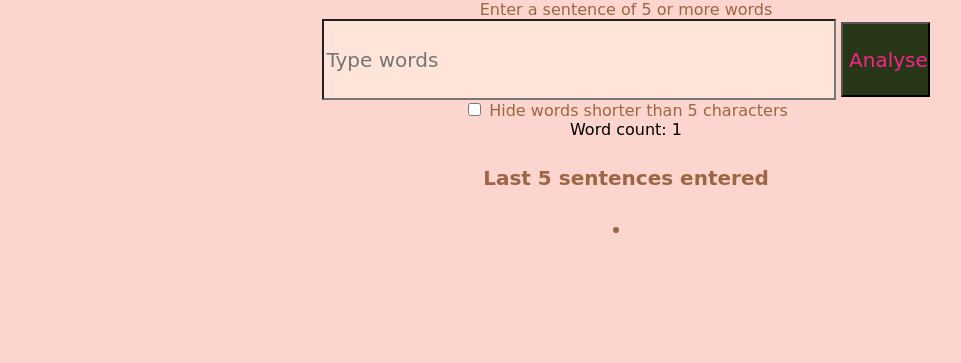
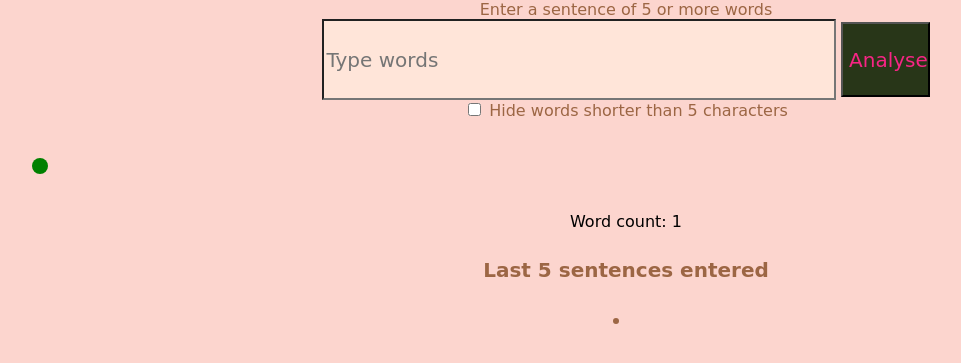
Before and after one commit to simelane-jpd/words, a plain HTML site: page index.html in a window 1280 px wide. Both pictures are taken after a click on the button "Analyse". Shown: the part 81-444 px from the top of the page, without its empty margins (14-975 px from the left). Drawn offline with Linux system fonts and the light colour scheme.

Commit message:
added the dot

```diff
--- a/index.html
+++ b/index.html
@@ -40,6 +40,7 @@
 
 
         </div>
+        <div class="repeat"></div>
         </div>
     </div>
     </div>
--- a/index.js
+++ b/index.js
@@ -1,3 +1,4 @@
+//const repeat = document.querySelector(".repeat")
 const showWords = document.querySelector(".showWords")
 const button = document.querySelector(".btn");
 //const box = document.querySelector(".tick");
@@ -25,9 +26,9 @@ function wordcount() {
     let average = (sum / (count.length))
 
     if (character.length >= average) {
-        document.getElementById('desk').style.background = "#f72585";
+        document.getElementById('desk').style.background = "green";
     } else {
-        document.getElementById('desk').style.background = "#ffba08";
+        document.getElementById('desk').style.background = "orange";
     }
     return buttonMessage.innerHTML = ` Word count: ${character.length}`
 }
--- a/style.css
+++ b/style.css
@@ -41,3 +41,14 @@ h1 {
     font-family: cursive;
     font-size: 20px;
 }
+
+#desk{
+    text-align: center;
+    height: 1em;
+    width: 1em;
+    border-radius: 70%;
+    margin: 1cm;
+    border-right: 50%;
+    align-items: center;
+    position: center;
+}
```
